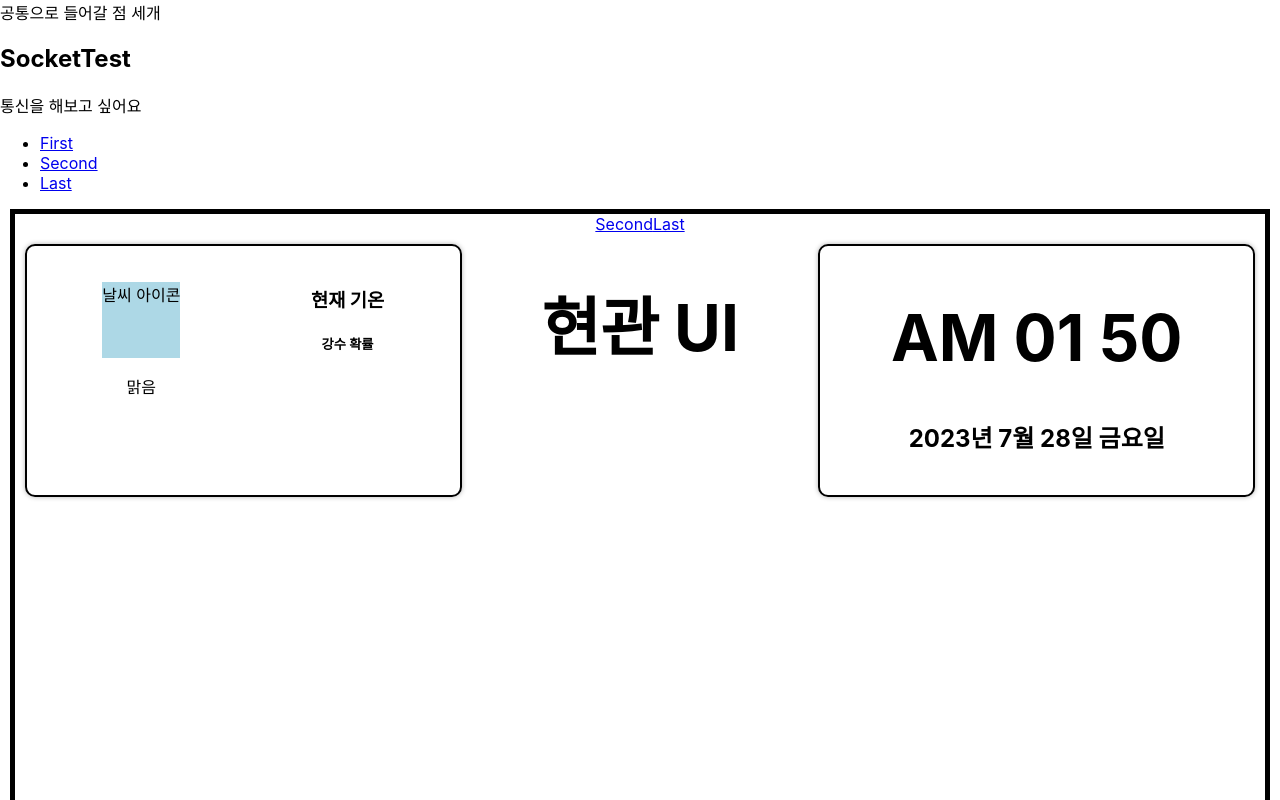
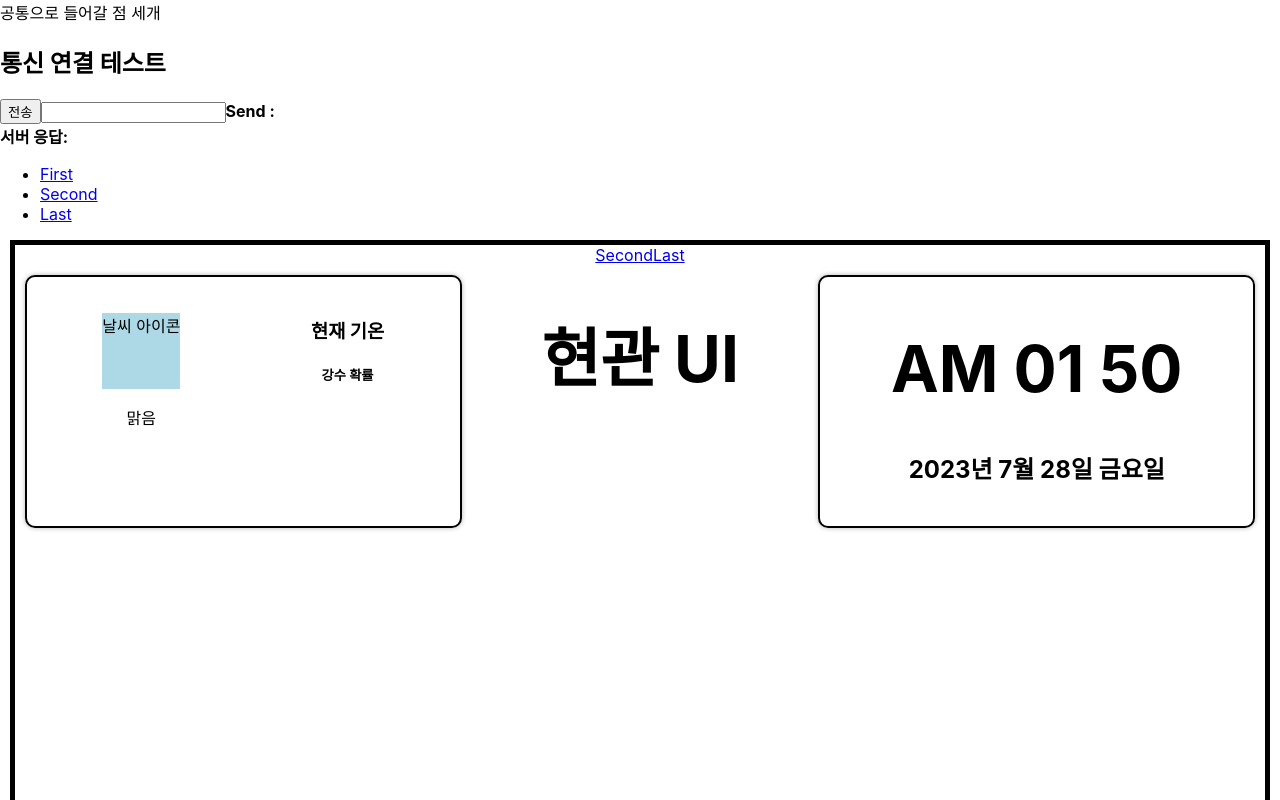
Before and after one commit to kimkyury/MirrorMe-SmartMirror-SpringBoot, a React (Create React App) app in the folder Frontend/Mirror/react/: page / in a window 1280 px wide. Shown: the top 800 px of the page. Built offline with nearby package versions, Linux system fonts and the light colour scheme; no server answers.

Commit message:
chore: socket test
socket 통신 테스트

```diff
--- a/Frontend/Mirror/react/package.json
+++ b/Frontend/Mirror/react/package.json
@@ -18,7 +18,7 @@
     "socket.io-client": "^4.7.1",
     "web-vitals": "^2.1.4"
   },
-  "proxy": "http://192.168.30.158:8080/",
+  "proxy": "http://i9e101.p.ssafy.io:8080/",
   "scripts": {
     "start": "react-scripts start",
     "build": "react-scripts build",
--- a/Frontend/Mirror/react/src/SocketTest.jsx
+++ b/Frontend/Mirror/react/src/SocketTest.jsx
@@ -1,24 +1,44 @@
 import React, { useState, useEffect } from 'react';
 import socketIOClient from 'socket.io-client';
 
-const ENDPOINT = "http://127.0.0.1:4001";
 
 function SocketTest(props) {
-  const [response, setResponse] = useState("통신을 해보고 싶어요");
+  const [message, setMessage] = useState('');
+  const [response, setResponse] = useState('');
+
+  const socket = socketIOClient('http://192.168.30.151:3000/');
 
   useEffect(() => {
-    const socket = socketIOClient(ENDPOINT);
-    socket.on("FromAPI", data => {
+    socket.on('message', (data) => {
       setResponse(data);
     });
+
+    return () => {
+      socket.disconnect();
+    };
   }, []);
 
-  return (
-    <div>
-      <h2>SocketTest</h2>
-      <p>{ response }</p>
-    </div>
-  );
+  const handleChange = (event) => {
+    setMessage(event.target.value);
+  };
+
+  const handleRequestSocket = () => {
+    socket.emit('message', message);
+    setMessage('');
+  };
+
+	return (
+		<div>
+			<h2>통신 연결 테스트</h2>
+      <button onClick={handleRequestSocket}>전송</button>
+      <input type="text" value={message} onChange={handleChange} />
+      <strong>Send : </strong> { message }
+      <div>
+        <strong>서버 응답:</strong> {response}
+      </div>
+		</div>
+	)
+
 }
 
 export default SocketTest;
--- a/Frontend/Mirror/react/src/components/Schedules.jsx
+++ b/Frontend/Mirror/react/src/components/Schedules.jsx
@@ -9,7 +9,7 @@ function Schedules(props) {
   useEffect(() => {
     const accessToken = 'ya29.a0AbVbY6PutUnNo7eSvZjrNU924KYbJFooVUHae6MPNSRCSQ49fn62i2ONd6keZFkJUQ5UDfomwVhXpiGYgI-EWIm-BFZ4F3V8H4VygblYaqV4S9pf_JW5RGOz1E5JSvy_zOICv6tBaue4YfQ6TQw25Ny815M_aCgYKAcYSARMSFQFWKvPlwtmk-lUDI6IlKngsM1Y1rA0163';
 
-    axios.get("schedule/today", {
+    axios.get("/schedule/today", {
       params: { accessToken : accessToken },
     }).then((res) => {
       console.log(res.data.response)
@@ -19,7 +19,7 @@ function Schedules(props) {
       console.log(error);
     });
 
-    axios.get("schedule/today/count", {
+    axios.get("/schedule/today/count", {
       params: { accessToken : accessToken },
     }).then((res) => {
       console.log(res.data.response)
```
